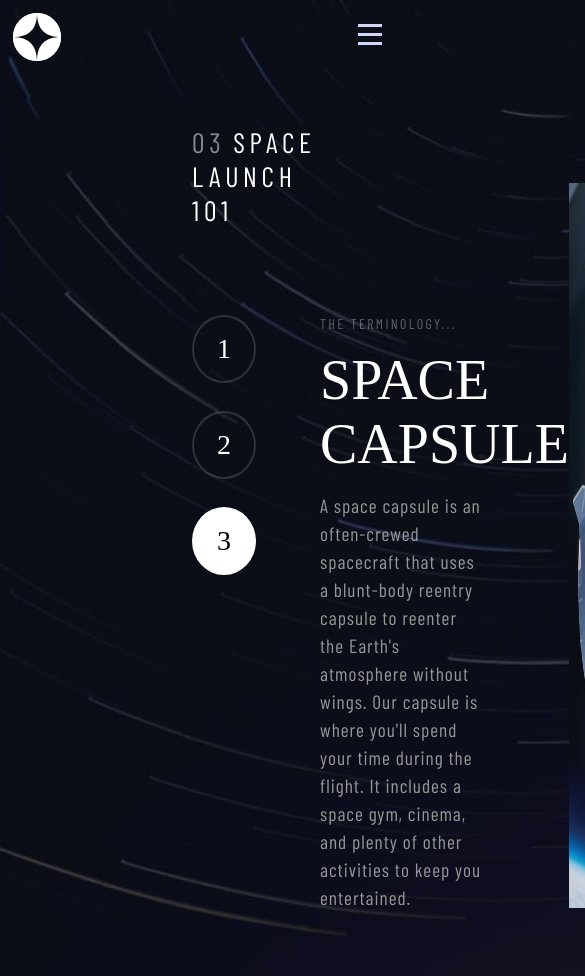
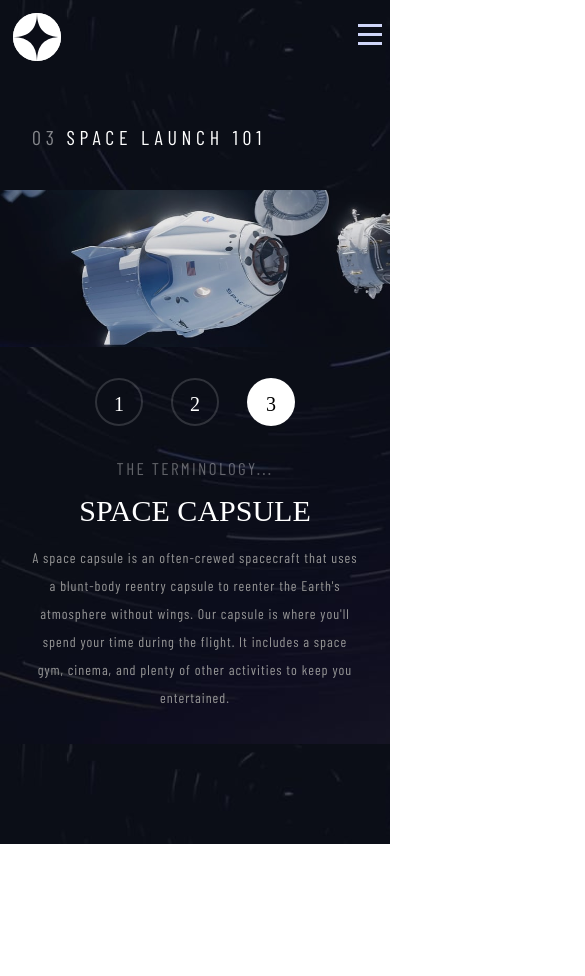
Before and after one commit to itse4elhaam/Space-Tourism-Site, a plain HTML site: page Tech Files/technology-capsule.html in a window 390 px wide. Shown: the top 976 px of the page, 585 px wide, since content can reach past the window. After the commit the page ends 844 px from the top, so only its background shows below. Drawn offline with nearby package versions, Linux system fonts and the light colour scheme; a web font is replaced by a local one.

Commit message:
Code almost finished
Some testing and responsiveness left

```diff
--- a/Crew Files/localUtilities.css
+++ b/Crew Files/localUtilities.css
@@ -72,15 +72,53 @@ h4{
 
 
 
-@media screen and (width<=900) {
+@media screen and (width<=900px) {
     .crewBg{
         background-image: url(../assets/crew/background-crew-tablet.jpg);
         background-size: cover;
+        background-blend-mode: darken;
     }
+    .MeetYourCrewWrapper{
+        position: relative;
+        left: -7vw;
+        margin: 2rem 0;
+    }
+    .childWrapper {
+        gap: 2rem;
+    }
+    .mainText {
+        gap: 1rem;
+        text-align: center;
+    }
+    .BodyText{
+        width: 100%;
+    }
+    .SliderWrapper{
+        justify-content: center;
+        gap: 0.75rem;
+    }
+    .SliderWrapper a{
+        scale: 0.75;
+    }
+    .imgWrapper{
+        left: 50%;
+        margin: 0 -25%;
+    }
+
 }
-@media screen and (width<=600) {
+@media screen and (width<=600px) {
     .crewBg{
         background-image: url(../assets/crew/background-crew-mobile.jpg);
         background-size: cover;
+        background-repeat: no-repeat;
+    }
+    main {
+        flex-direction: column-reverse;
+    }
+    .imgWrapper{
+        position: static;
+    }
+    .imgWrapper img{
+        width: 15rem;
     }
 }
--- a/Shared Files/utilities.css
+++ b/Shared Files/utilities.css
@@ -83,7 +83,6 @@ a{
     letter-spacing: 2.7px;
     z-index: 0;
     text-transform: uppercase;
-    transition: all 750ms;
 
 }
 
@@ -160,6 +159,7 @@ h5{
 
 }
 .BodyText{
+    text-align: center;
     font-size: 18px;
     font-family: 'Barlow Condensed', serif;
     color: var(--LightGray);
@@ -238,7 +238,7 @@ h5{
     .hamburger-close-wrapper{
         z-index: 3;
         position: relative;
-        right: -7rem;
+        right: -23vw;
         display: block !important;
         margin: 1.5rem;
 
--- a/Tech Files/localUtilities.css
+++ b/Tech Files/localUtilities.css
@@ -67,15 +67,89 @@
 
 
 
-@media screen and(width<=900px) {
+@media only screen and (width<=900px) {
     .TechBg{
         background-image: url(../assets/technology/background-technology-tablet.jpg);
         background-size: cover;
     }
+    /* .hidden{
+        display: none;
+    } */
+    .HeadingWrapper {
+        margin: 1.5rem 2rem;
+    }
+    .ImgTextWrapper{
+        flex-direction: column-reverse;
+    }
+    .RoundNums{
+        margin: 3rem 0 0 0;
+
+        flex-direction: row;
+        line-height: normal;
+        justify-content: center;
+    }
+    .textWrapper{
+        flex-direction: column;
+    }
+    .textContainer{
+        justify-content: center;
+        align-items: center;
+        gap: 2rem;
+    }
+    .RoundNums a{
+        height: 4rem;
+    }
+    .imgWrapper{
+        flex-direction: column;
+        bottom: -2vh;
+    }
+    .imgWrapper img:first-child{
+        display: none;
+    }
+    .imgWrapper img:nth-child(2){
+        display: inline !important;
+        width: 100vw;
+    }
+    .subH2{
+        font-size: 17px;
+    }
+    h3{
+        font-size: 40px;
+    }
+    h5{
+        font-size: 1.5rem;
+    }
+    .BodyText{
+        width: 65%;
+    }
 }
-@media screen and(width<=600px) {
+@media only screen and (width<=450px) {
     .TechBg{
+        width: 100vw;
         background-image: url(../assets/technology/background-technology-mobile.jpg);
         background-size: cover;
     }
+    .RoundNums a{
+        width: 3rem;
+        height: 3rem;
+    }
+    .RoundNums p{
+        line-height: 3rem;
+        font-size: 1.25rem;
+    }
+    h3{
+        font-size: 30px;
+    }
+    h5{
+        font-size: 1.25rem;
+    }
+    .textContainer{
+        gap:1rem;
+        margin: 2rem 0;
+    }
+    .BodyText{
+        width: 85%;
+        font-size: 14px;
+    }
+
 }
--- a/Tech Files/technology-capsule.html
+++ b/Tech Files/technology-capsule.html
@@ -73,9 +73,11 @@
       </section>
       <section class="flex imgWrapper">
         <img src="../assets/technology/image-space-capsule-portrait.jpg" alt="" style="filter: brightness(0.9)" >
+        <img class="hidden" src="../assets/technology/image-space-capsule-landscape.jpg" alt="" style="filter: brightness(0.9)" >
       </section>
     </section>
 
   </main>
 </body>
+<script src="../Shared Files/menu.js"></script>
 </html>
```
Also changed, not shown: Crew Files/crew-engineer.html (+1 -1 lines), Crew Files/crew-pilot.html (+6 -1 lines), Crew Files/crew-specialist.html (+15 -3 lines), Tech Files/technology-spaceport.html (+4 -0 lines), Tech Files/technology-vehicle.html (+3 -1 lines), Crew Files/crew-commander.html (line endings or trailing spaces).
